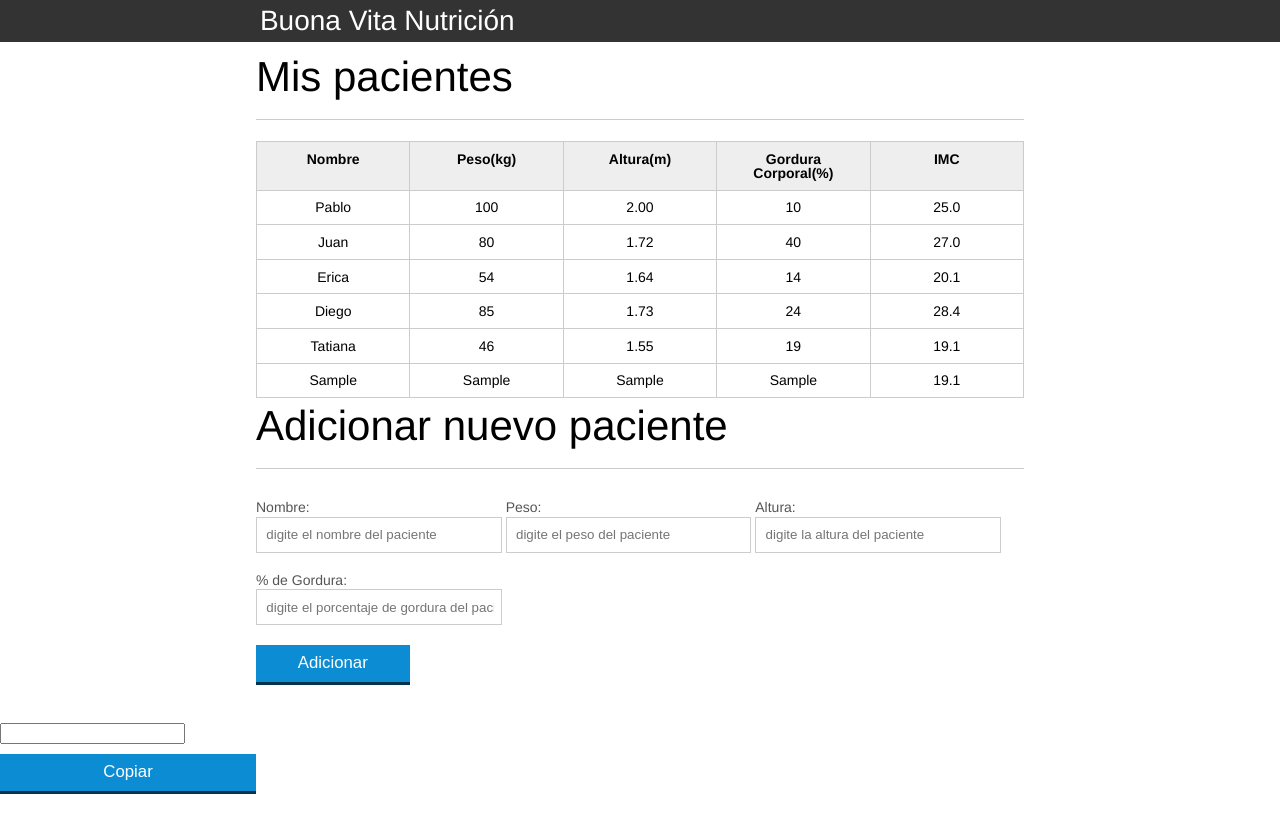
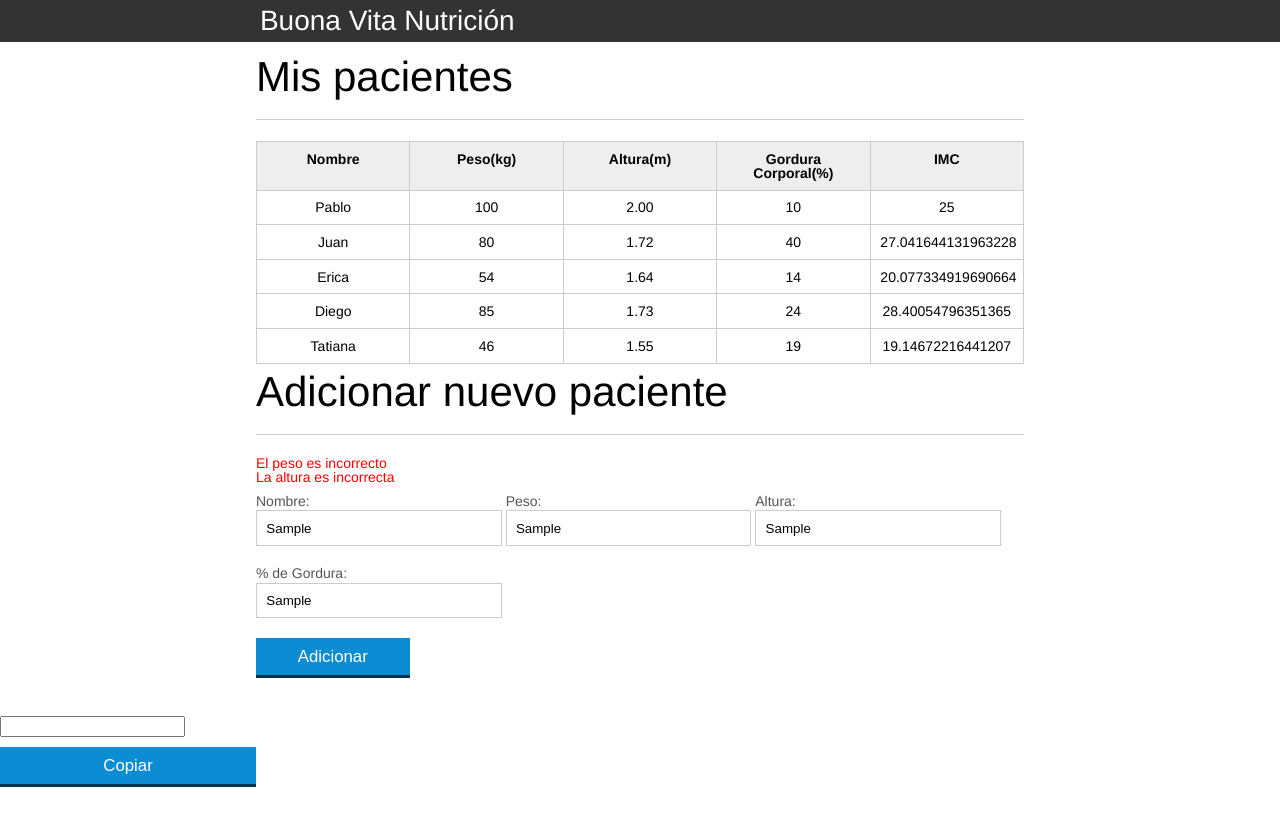
Before and after one commit to Cesar183/Buena-vida-nutricion---JavaScript, a plain HTML site: page index.html in a window 1280 px wide. Both pictures are taken after typing "Sample", "Sample", "Sample", "Sample" into the empty fields and a click on the button "Adicionar". Drawn offline with Linux system fonts and the light colour scheme.

Commit message:
Mensajes de error

```diff
--- a/css/index.css
+++ b/css/index.css
@@ -135,3 +135,6 @@ button[disabled=disabled], button:disabled {
 .paciente-incorrecto{
 	background-color: lightcoral;
 }
+#mensajes-errores{
+	color: red;
+}
--- a/index.html
+++ b/index.html
@@ -74,6 +74,8 @@
 		</main>
 		<section class="container">
 			<h2 id="titulo-form">Adicionar nuevo paciente</h2>
+			<ul id="mensajes-errores"></ul>
+
 			<form id="form-adicionar">
 				<div class="grupo">
 					<label for="nombre">Nombre:</label>
@@ -99,5 +101,6 @@
 		</section>
 		<script src="/js/calcular-imc.js"></script>
 		<script src="/js/form.js"></script>
+		<script src="/js/eliminar-paciente.js"></script>
 	</body>
 </html>
--- a/js/calcular-imc.js
+++ b/js/calcular-imc.js
@@ -14,16 +14,16 @@ for(var i=0; i<pacientes.length; i++)
     var imc = peso / (altura * altura);
     tdIMC.textContent = imc;
 
-    pesoEsValido = true;
-    alturaEsValida = true;
+    pesoEsValido = validarPeso(peso);
+    alturaEsValida = validarAltura(altura);
 
-    if(peso < 0 || peso > 1000)
+    if(pesoEsValido)
     {
         tdIMC.textContent = ("Peso incorrecto");
         pesoEsValido = false;
         paciente.classList.add("paciente-incorrecto");
     }
-    if(altura < 0 || altura > 4)
+    if(alturaEsValida)
     {
         tdIMC.textContent = ("Altura incorrecta");
         alturaEsValida = false;
@@ -39,3 +39,25 @@ function CalcularIMC(peso,altura)
     var imc = peso / (altura * altura);
     return imc.toFixed(1)
 }
+function validarPeso(peso)
+{
+    if(peso < 0 || peso > 1000)
+    {
+        return true;
+    }
+    else
+    {
+        return false;
+    }
+}
+function validarAltura(altura)
+{
+    if(altura < 0 || altura > 4)
+    {
+        return true;
+    }
+    else
+    {
+        return false;
+    }
+}
--- /dev/null
+++ b/js/eliminar-paciente.js
@@ -0,0 +1,10 @@
+var pacientes = document.querySelectorAll(".paciente");
+console.log(pacientes);
+
+pacientes.forEach(function(paciente)
+{
+    paciente.addEventListener("dblclick",function()
+    {
+        this.remove();
+    });
+});
--- a/js/form.js
+++ b/js/form.js
@@ -7,9 +7,17 @@ function Mostrarmensaje()
     var tabla = document.querySelector("#tabla-pacientes");
     var paciente = CapturarDatosPaciente(form);
     var pacienteTr = ConstruirTr(paciente);
+    var errores = validarPaciente(paciente);
+    var mensajesErrores = document.querySelector("#mensajes-errores");
 
+    if(errores.length > 0)
+    {
+        exhibirMensajesErrores(errores);
+        return
+    }
     tabla.appendChild(pacienteTr);
     form.reset();
+    mensajesErrores.innerHTML = "";
 }
 function CapturarDatosPaciente(form)
 {
@@ -48,3 +56,44 @@ function ConstruirTd(dato, clase)
     td.textContent = dato;
     return td
 }
+function validarPaciente(paciente)
+{
+    var errores = [];
+    if(!validarPeso(paciente.peso))
+    {
+        errores.push("El peso es incorrecto");
+    }
+    if(!validarAltura(paciente.altura))
+    {
+        errores.push("La altura es incorrecta");
+    }
+    if(paciente.nombre.length == 0)
+    {
+        errores.push("El nombre no puede estar vacio.");
+    }
+    if(paciente.peso.length == 0)
+    {
+        errores.push("El peso no puede estar vacio.");
+    }
+    if(paciente.altura.length == 0)
+    {
+        errores.push("La altura no puede estar vacia.");
+    }
+    if(paciente.gordura.length == 0)
+    {
+        errores.push("El porcentaje de gordura no puede estar vacio.");
+    }
+    return errores
+}
+function exhibirMensajesErrores(errores)
+{
+    var ul = document.querySelector("#mensajes-errores");
+    ul.innerHTML = "";
+
+    errores.forEach(function(error)
+    {
+        var li = document.createElement("li");
+        li.textContent = error;
+        ul.appendChild(li);
+    });
+}
```
